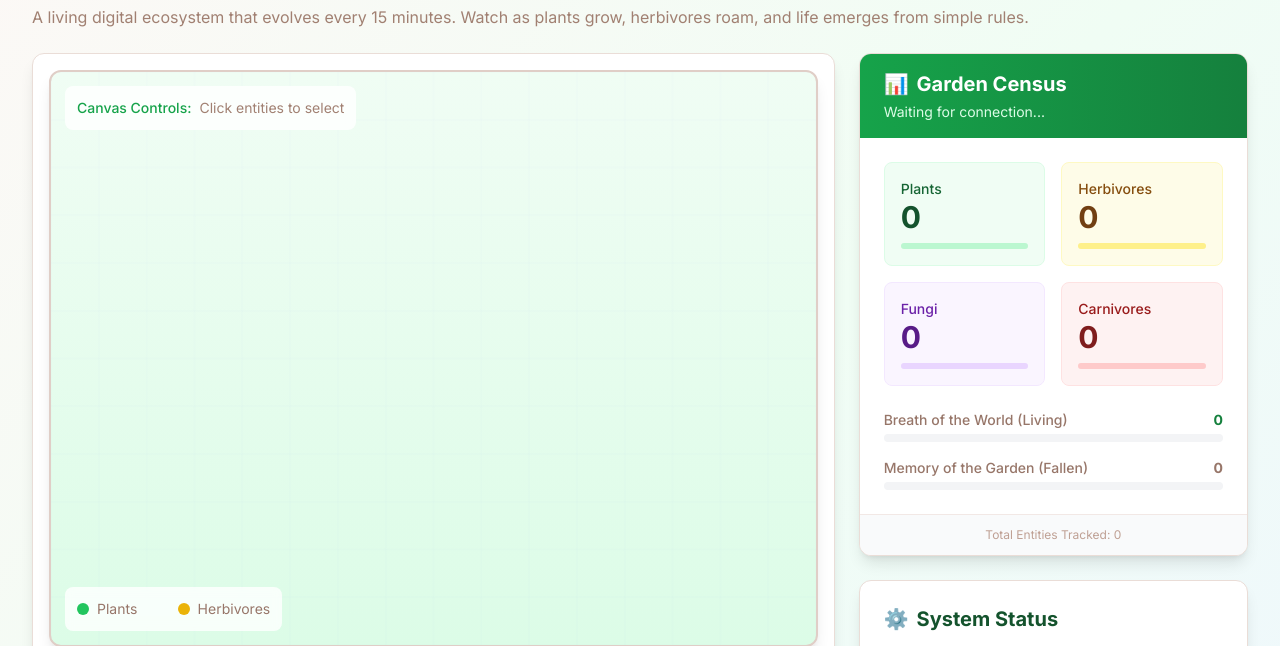
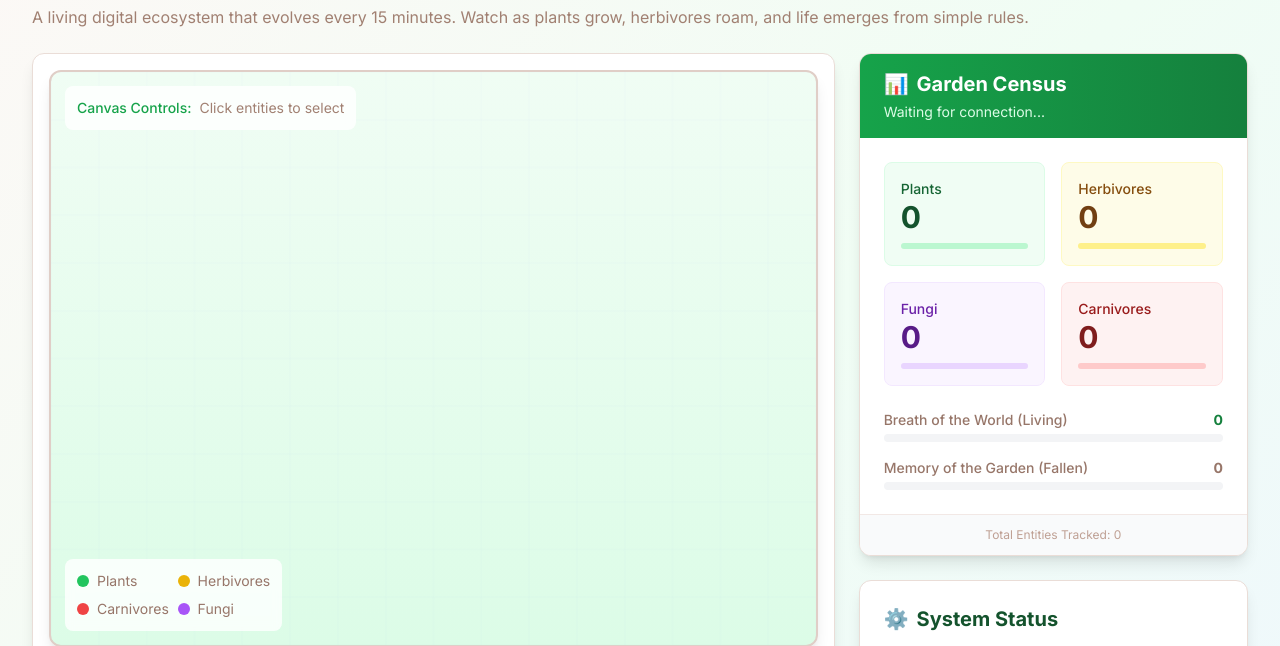
Before and after one commit to AllStack11/chaos-garden, an Astro site in the folder frontend/: page / in a window 1280 px wide. Shown: the part 148-794 px from the top of the page. Built offline with nearby package versions, Linux system fonts and the light colour scheme; Astro itself is replaced by a stand-in of ours; no server answers.

Commit message:
feat: add legend entries for carnivores and fungi in GardenCanvas component

```diff
--- a/frontend/src/components/GardenCanvas.astro
+++ b/frontend/src/components/GardenCanvas.astro
@@ -42,6 +42,14 @@ const {
         <div class="flex items-center space-x-2">
           <div class="w-3 h-3 rounded-full bg-yellow-500"></div>
           <span class="text-garden-brown-700">Herbivores</span>
+        </div>
+        <div class="flex items-center space-x-2">
+          <div class="w-3 h-3 rounded-full bg-red-500"></div>
+          <span class="text-garden-brown-700">Carnivores</span>
+        </div>
+        <div class="flex items-center space-x-2">
+          <div class="w-3 h-3 rounded-full bg-purple-500"></div>
+          <span class="text-garden-brown-700">Fungi</span>
         </div>
       </div>
     </div>
```
